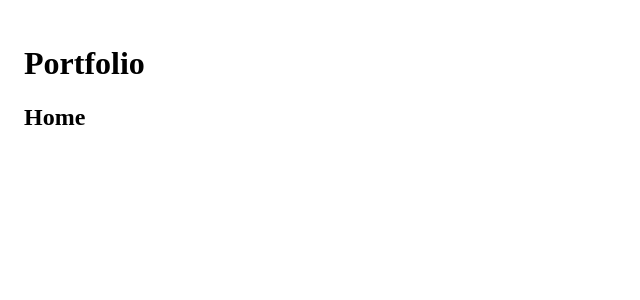
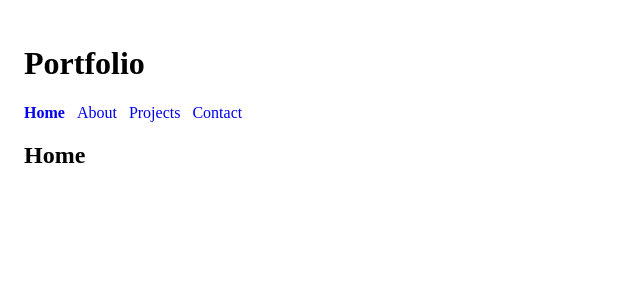
Before and after one commit to DanielCassar07/AWDPortfolio, a React (Vite) app: page / in a window 1280 px wide. Shown: the top 300 px of the page, without its empty margins (0-640 px from the left). Built offline with nearby package versions, Linux system fonts and the light colour scheme.

Commit message:
Added layout and navbar with routing

```diff
--- a/src/components/Layout.tsx
+++ b/src/components/Layout.tsx
@@ -1,9 +1,11 @@
 import { Outlet } from "react-router-dom";
+import Navbar from "./Navbar";
 
 export default function Layout() {
   return (
     <div style={{ padding: 16 }}>
       <h1>Portfolio</h1>
+      <Navbar />
       <Outlet />
     </div>
   );
--- a/src/components/Navbar.tsx
+++ b/src/components/Navbar.tsx
@@ -0,0 +1,18 @@
+import { NavLink } from "react-router-dom";
+
+const linkStyle = ({ isActive }: { isActive: boolean }) => ({
+  marginRight: 12,
+  textDecoration: "none",
+  fontWeight: isActive ? 700 : 400,
+});
+
+export default function Navbar() {
+  return (
+    <nav aria-label="Main navigation" style={{ marginBottom: 16 }}>
+      <NavLink to="/" end style={linkStyle}>Home</NavLink>
+      <NavLink to="/about" style={linkStyle}>About</NavLink>
+      <NavLink to="/projects" style={linkStyle}>Projects</NavLink>
+      <NavLink to="/contact" style={linkStyle}>Contact</NavLink>
+    </nav>
+  );
+}
```
